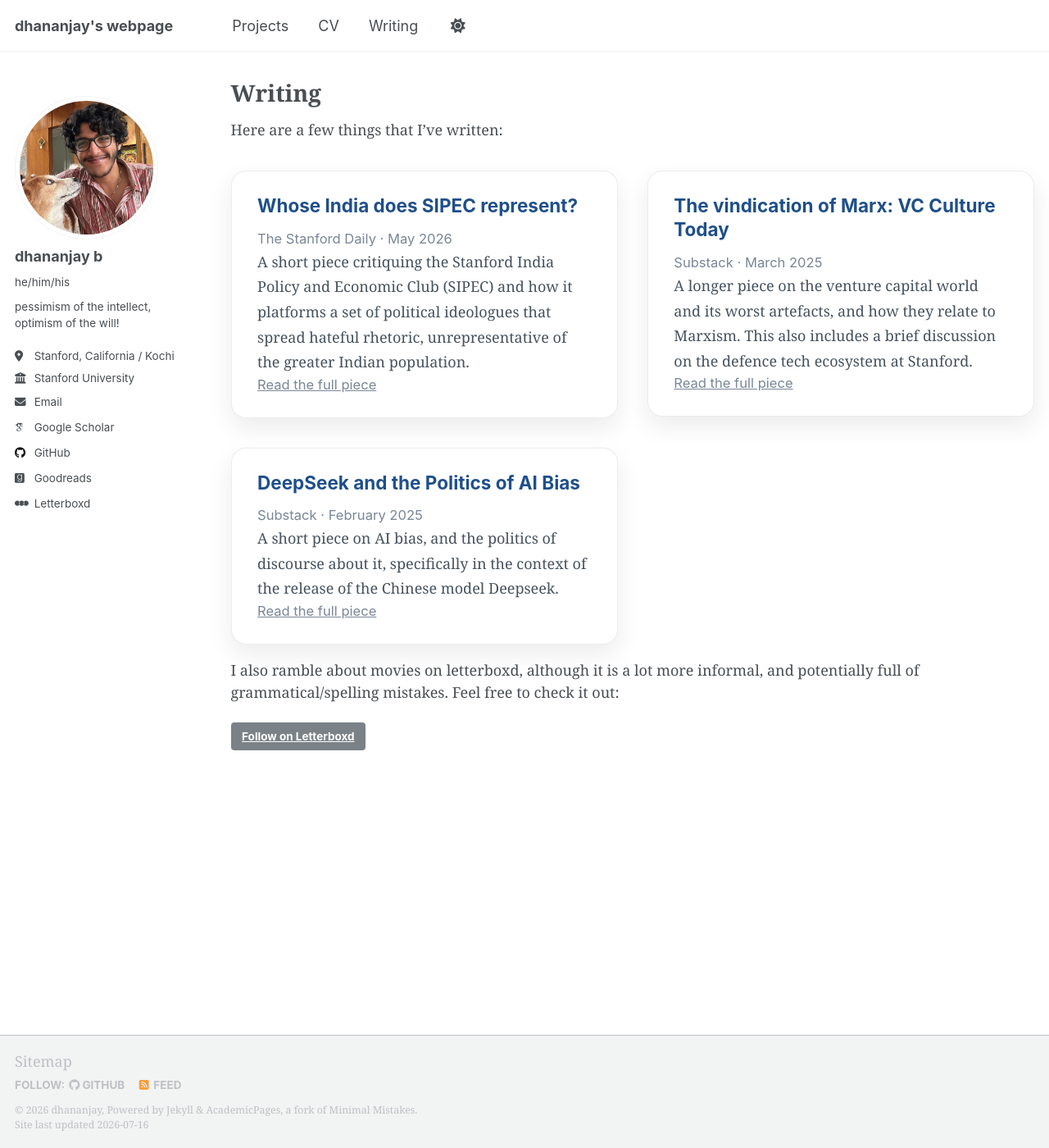
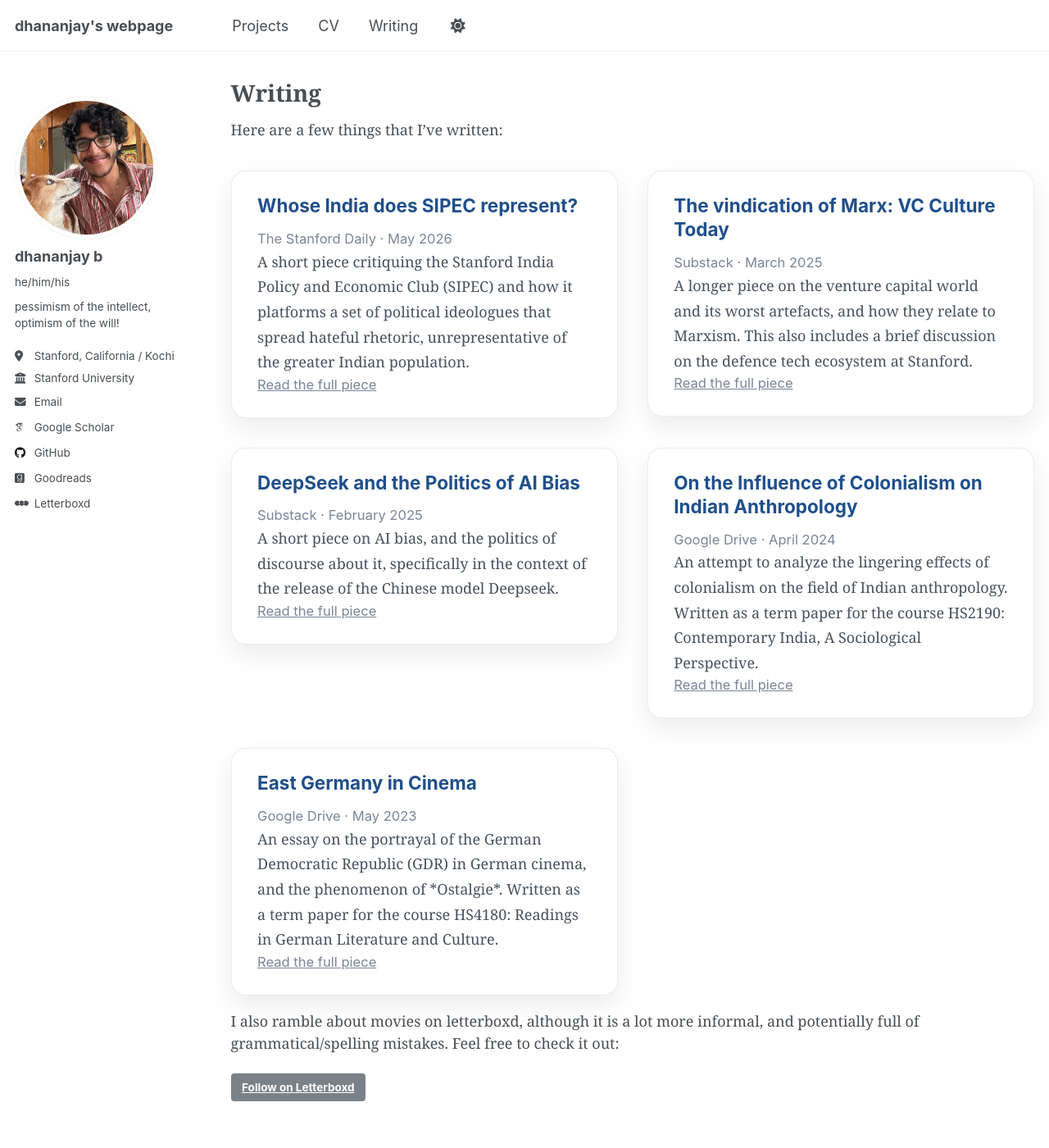
Before and after one commit to Dhananjay42/dhananjay42.github.io, a Jekyll site: the page built from _pages/writing.md, in a window 1280 px wide and 1400 px high. Shown: the whole window at 82% size. Built offline with Jekyll 4.4.1, drawn with Linux system fonts in a browser that asks for light colours; some web fonts are replaced; a script that is not in the unit is left out.

Commit message:
Update writing.yml

```diff
--- a/_data/writing.yml
+++ b/_data/writing.yml
@@ -15,3 +15,15 @@
   date: "2025-02-10"
   description: "A short piece on AI bias, and the politics of discourse about it, specifically in the context of the release of the Chinese model Deepseek."
   url: "https://substack.com/home/post/p-156725528"
+
+- title: "On the Influence of Colonialism on Indian Anthropology"
+  outlet: "Google Drive"
+  date: "2024-04-01"
+  description: "An attempt to analyze the lingering effects of colonialism on the field of Indian anthropology. Written as a term paper for the course HS2190: Contemporary India, A Sociological Perspective."
+  url: "https://drive.google.com/file/d/1aaV9WxH-LtEGbef73EJQStg8zLU3od1A/view?usp=sharing"
+
+- title: "East Germany in Cinema"
+  outlet: "Google Drive"
+  date: "2023-05-15"
+  description: "An essay on the portrayal of the German Democratic Republic (GDR) in German cinema, and the phenomenon of *Ostalgie*. Written as a term paper for the course HS4180: Readings in German Literature and Culture."
+  url: "https://drive.google.com/file/d/1mfS07urzNwwN4VdkHX6GdhYG8a-Bwyzn/view?usp=sharing"
```
